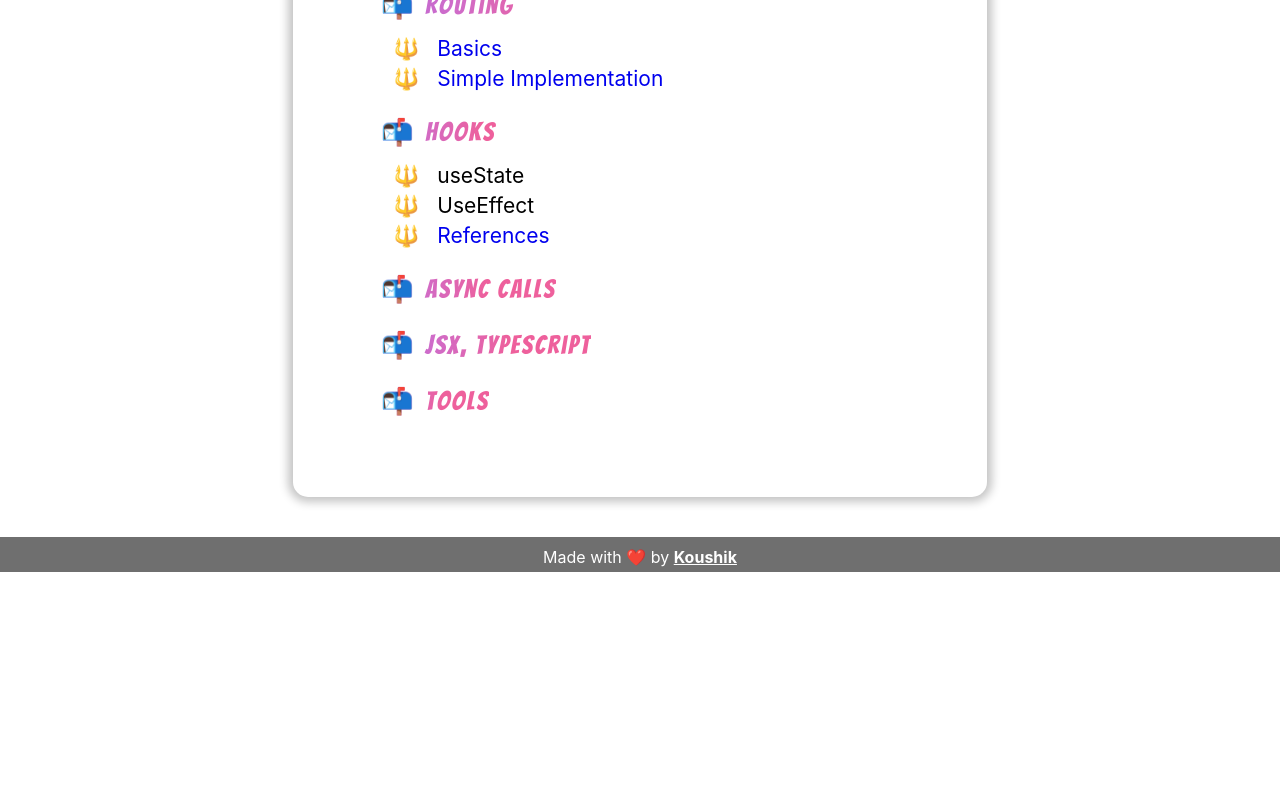
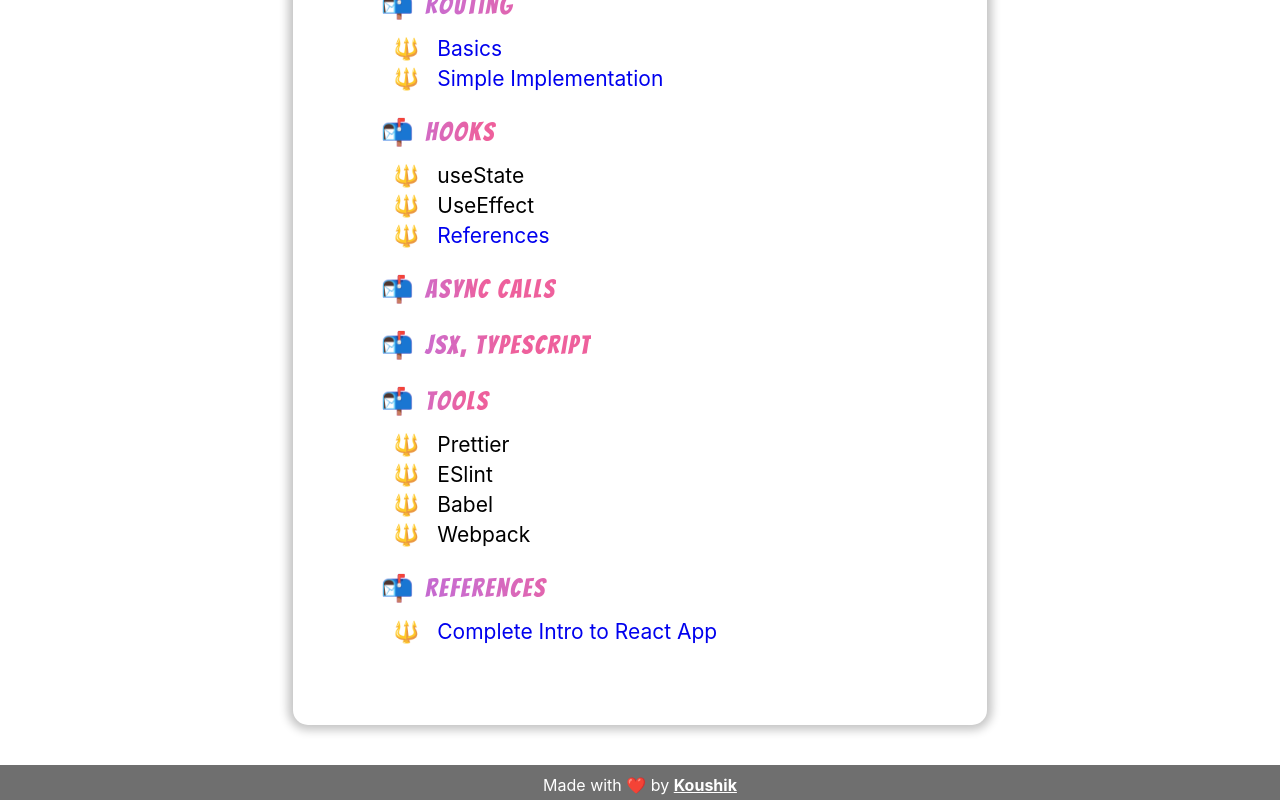
Before and after one commit to koushik-dev/frontend_dev, a React (Create React App) app: page /jsx in a window 1280 px wide. Shown: the part 504-1304 px from the top of the page. Before the commit the page ends 1076 px from the top, so only its background shows below. Built offline with nearby package versions, Linux system fonts and the light colour scheme.

Commit message:
fix: jsx

```diff
--- a/src/views/JSX.js
+++ b/src/views/JSX.js
@@ -4,52 +4,76 @@ import Details from "../shared/Details";
 const JSX = () => {
   const contents = [
     {
-          title: 'Mechanism',
+      title: "Mechanism",
       contents: [
         {
-                  label: 'Rendering'
+          label: "Rendering",
         },
         {
-                  label: 'Virtual DOM, Change Detection, Diffing Algorithm'
-              }
-          ]
+          label: "Virtual DOM, Change Detection, Diffing Algorithm",
+        },
+      ],
     },
     {
-          title: 'Routing',
+      title: "Routing",
       contents: [
         {
-              label: 'Basics',
-              link: 'https://reactrouter.com/web/guides/quick-start'
-            }, {
-              label: 'Simple Implementation',
-              link: 'https://ui.dev/build-your-own-react-router-v4/'
-            }
-          ]
+          label: "Basics",
+          link: "https://reactrouter.com/web/guides/quick-start",
         },
         {
-        title: 'Hooks',
+          label: "Simple Implementation",
+          link: "https://ui.dev/build-your-own-react-router-v4/",
+        },
+      ],
+    },
+    {
+      title: "Hooks",
       contents: [
         {
-            label: 'useState'
+          label: "useState",
         },
         {
-            label: 'UseEffect'
+          label: "UseEffect",
         },
         {
-            label: 'References',
-            link: 'https://reactjs.org/docs/hooks-reference.html'
-          }
-        ]
+          label: "References",
+          link: "https://reactjs.org/docs/hooks-reference.html",
+        },
+      ],
     },
     {
-          title: 'Async calls'
+      title: "Async calls",
     },
     {
-          title: 'JSX, Typescript'
+      title: "JSX, Typescript",
     },
     {
-          title: 'Tools'
-      }
+      title: "Tools",
+      contents: [
+        {
+          label: "Prettier",
+        },
+        {
+          label: "ESlint",
+        },
+        {
+          label: "Babel",
+        },
+        {
+          label: "Webpack",
+        },
+      ],
+    },
+    {
+      title: "References",
+      contents: [
+        {
+          label: "Complete Intro to React App",
+          link: "https://btholt.github.io/complete-intro-to-react-v6/",
+        },
+      ],
+    },
   ];
   return (
     <main className="html">
```
Lines whose indentation alone changed are shown as unchanged.
